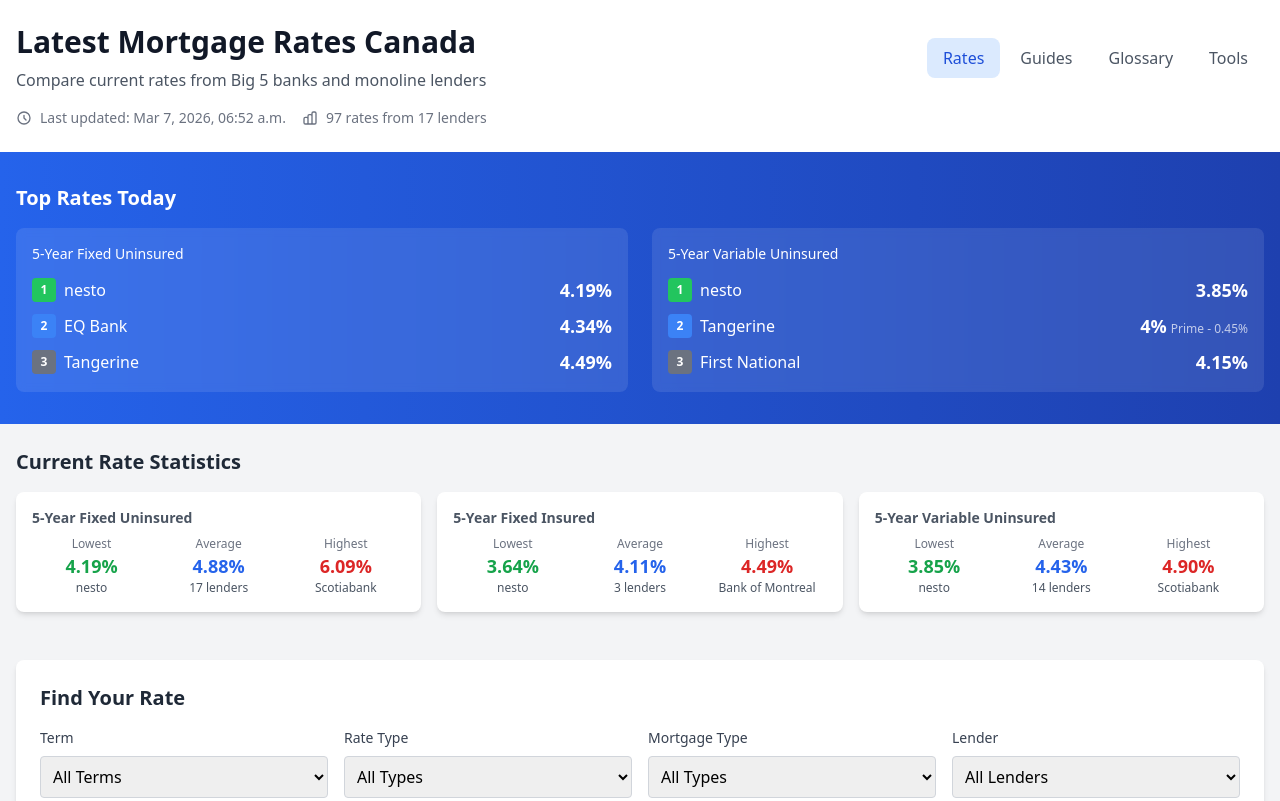
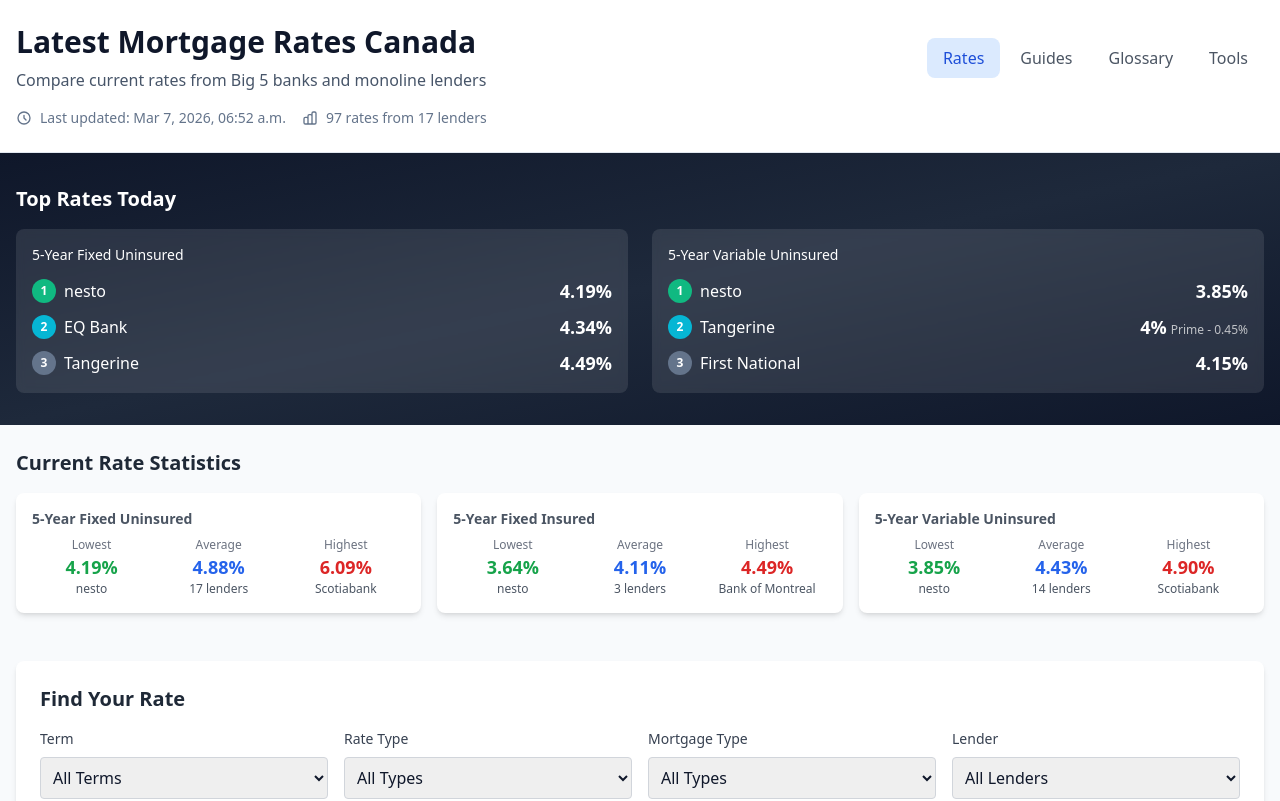
Before and after one commit to drewbotcarrothers/latestmortgagerates, a Next.js app: page / in a window 1280 px wide. Shown: the top 801 px of the page. Built offline with nearby package versions, Linux system fonts and the light colour scheme.

Commit message:
Update color scheme to professional Navy/Teal/Amber palette

```diff
--- a/app/globals.css
+++ b/app/globals.css
@@ -3,7 +3,24 @@
 @tailwind utilities;
 
 :root {
-  --foreground-rgb: 0, 0, 0;
+  /* Professional Financial Color Scheme */
+  --primary: #0f172a;           /* Deep Navy - Trust, authority */
+  --primary-light: #1e293b;     /* Lighter Navy */
+  --primary-dark: #020617;      /* Darkest Navy */
+  --accent: #0891b2;            /* Teal/Cyan - Growth, progress */
+  --accent-light: #22d3ee;      /* Light Teal */
+  --success: #059669;           /* Deep Emerald - Financial growth */
+  --highlight: #d97706;           /* Amber/Gold - Premium, prosperity */
+  --background: #ffffff;        /* Pure White */
+  --surface: #f8fafc;           /* Light Gray BG */
+  --surface-alt: #f1f5f9;       /* Alternate BG */
+  --text-primary: #0f172a;      /* Dark text */
+  --text-secondary: #475569;  /* Secondary text */
+  --text-muted: #64748b;        /* Muted text */
+  --border: #e2e8f0;            /* Borders */
+  --border-strong: #cbd5e1;     /* Stronger borders */
+
+  --foreground-rgb: 15, 23, 42;
   --background-rgb: 255, 255, 255;
 }
 
@@ -14,9 +31,12 @@
 body {
   color: rgb(var(--foreground-rgb));
   background: rgb(var(--background-rgb));
+  font-feature-settings: "kern" 1, "liga" 1;
+  -webkit-font-smoothing: antialiased;
+  -moz-osx-font-smoothing: grayscale;
 }
 
-/* Custom Scrollbar */
+/* Professional Scrollbar */
 ::-webkit-scrollbar {
   width: 8px;
   height: 8px;
@@ -30,7 +50,7 @@
 ::-webkit-scrollbar-thumb {
   background: #94a3b8;
   border-radius: 4px;
-  transition: background 0.3s;
+  border: 2px solid #f1f5f9;
 }
 
 ::-webkit-scrollbar-thumb:hover {
@@ -44,31 +64,52 @@
 
 .dark ::-webkit-scrollbar-thumb {
   background: #475569;
+  border-color: #1e293b;
 }
 
 .dark ::-webkit-scrollbar-thumb:hover {
   background: #64748b;
 }
 
-/* Smooth focus transitions */
+/* Professional focus states */
 *:focus-visible {
-  outline: 2px solid #3b82f6;
+  outline: 2px solid #0891b2;
   outline-offset: 2px;
   transition: outline-offset 0.2s ease;
 }
 
-/* Better card shadows */
+/* Elegant card shadows */
 .card-shadow {
-  box-shadow: 0 1px 3px 0 rgb(0 0 0 / 0.1), 0 1px 2px -1px rgb(0 0 0 / 0.1);
-  transition: box-shadow 0.3s ease, transform 0.2s ease;
+  box-shadow:
+    0 1px 2px 0 rgb(0 0 0 / 0.05),
+    0 1px 1px -1px rgb(0 0 0 / 0.05);
+  transition: all 0.3s cubic-bezier(0.4, 0, 0.2, 1);
 }
 
 .card-shadow:hover {
-  box-shadow: 0 10px 15px -3px rgb(0 0 0 / 0.1), 0 4px 6px -4px rgb(0 0 0 / 0.1);
+  box-shadow:
+    0 10px 15px -3px rgb(0 0 0 / 0.08),
+    0 4px 6px -4px rgb(0 0 0 / 0.05);
   transform: translateY(-2px);
 }
 
-/* Animated gradient background */
+/* Premium card */
+.card-premium {
+  box-shadow:
+    0 2px 4px 0 rgb(0 0 0 / 0.05),
+    0 1px 2px 0 rgb(0 0 0 / 0.05),
+    0 0 0 1px rgb(0 0 0 / 0.03);
+  border: 1px solid rgba(226, 232, 240, 0.8);
+}
+
+.card-premium:hover {
+  box-shadow:
+    0 20px 25px -5px rgb(0 0 0 / 0.1),
+    0 8px 10px -6px rgb(0 0 0 / 0.05);
+  border-color: rgba(8, 145, 178, 0.2);
+}
+
+/* Animated gradient background - subtle navy */
 @keyframes gradient-shift {
   0%, 100% {
     background-position: 0% 50%;
@@ -141,14 +182,16 @@
 input[type="text"]:focus,
 select:focus {
   transform: translateY(-1px);
+  border-color: #0891b2;
+  box-shadow: 0 0 0 3px rgba(8, 145, 178, 0.1);
 }
 
-/* Range slider styling */
+/* Range slider styling - professional teal */
 input[type="range"] {
   -webkit-appearance: none;
   appearance: none;
-  height: 8px;
-  border-radius: 4px;
+  height: 6px;
+  border-radius: 3px;
   background: #e2e8f0;
   outline: none;
   transition: background 0.2s;
@@ -157,25 +200,25 @@
 input[type="range"]::-webkit-slider-thumb {
   -webkit-appearance: none;
   appearance: none;
-  width: 20px;
-  height: 20px;
+  width: 18px;
+  height: 18px;
   border-radius: 50%;
-  background: #3b82f6;
+  background: #0891b2;
   cursor: pointer;
-  box-shadow: 0 2px 4px rgba(0,0,0,0.2);
+  box-shadow: 0 2px 4px rgba(0,0,0,0.15);
   transition: transform 0.2s, box-shadow 0.2s;
 }
 
 input[type="range"]::-webkit-slider-thumb:hover {
-  transform: scale(1.1);
-  box-shadow: 0 4px 8px rgba(0,0,0,0.3);
+  transform: scale(1.15);
+  box-shadow: 0 4px 8px rgba(0,0,0,0.2);
 }
 
 dark input[type="range"] {
   background: #334155;
 }
 
-/* Loading shimmer effect */
+/* Loading shimmer effect - professional */
 @keyframes shimmer {
   0% {
     background-position: -200% 0;
@@ -186,20 +229,74 @@
 }
 
 .animate-shimmer {
-  background: linear-gradient(90deg, #f0f0f0 25%, #e0e0e0 50%, #f0f0f0 75%);
+  background: linear-gradient(90deg, #f1f5f9 25%, #e2e8f0 50%, #f1f5f9 75%);
   background-size: 200% 100%;
   animation: shimmer 1.5s infinite;
 }
 
-/* Glass morphism effect */
+/* Premium glass effect */
 .glass {
-  background: rgba(255, 255, 255, 0.7);
-  backdrop-filter: blur(10px);
-  -webkit-backdrop-filter: blur(10px);
-  border: 1px solid rgba(255, 255, 255, 0.3);
+  background: rgba(255, 255, 255, 0.9);
+  backdrop-filter: blur(12px);
+  -webkit-backdrop-filter: blur(12px);
+  border: 1px solid rgba(255, 255, 255, 0.5);
 }
 
 .dark .glass {
-  background: rgba(15, 23, 42, 0.7);
+  background: rgba(15, 23, 42, 0.85);
   border: 1px solid rgba(255, 255, 255, 0.1);
 }
+
+/* Hero gradient - professional navy with subtle teal */
+.hero-gradient {
+  background: linear-gradient(135deg, #0f172a 0%, #1e293b 50%, #0f172a 100%);
+}
+
+.hero-gradient-accent {
+  background: linear-gradient(135deg, #0f172a 0%, #164e63 50%, #0f172a 100%);
+}
+
+/* Rank badges */
+.rank-first { background: linear-gradient(135deg, #059669 0%, #047857 100%); }
+.rank-second { background: linear-gradient(135deg, #0891b2 0%, #0e7490 100%); }
+.rank-third { background: linear-gradient(135deg, #475569 0%, #334155 100%); }
+
+/* Button styles */
+.btn-primary {
+  background: linear-gradient(135deg, #0891b2 0%, #0e7490 100%);
+  box-shadow: 0 2px 4px rgba(8, 145, 178, 0.25);
+  transition: all 0.2s ease;
+}
+
+.btn-primary:hover {
+  background: linear-gradient(135deg, #06b6d4 0%, #0891b2 100%);
+  box-shadow: 0 4px 12px rgba(8, 145, 178, 0.35);
+  transform: translateY(-1px);
+}
+
+.btn-primary:active {
+  transform: translateY(0);
+  box-shadow: 0 1px 2px rgba(8, 145, 178, 0.25);
+}
+
+/* CTA buttons */
+.btn-cta {
+  background: linear-gradient(135deg, #d97706 0%, #b45309 100%);
+  box-shadow: 0 2px 4px rgba(217, 119, 6, 0.25);
+  transition: all 0.2s ease;
+}
+
+.btn-cta:hover {
+  background: linear-gradient(135deg, #f59e0b 0%, #d97706 100%);
+  box-shadow: 0 4px 12px rgba(217, 119, 6, 0.35);
+  transform: translateY(-1px);
+}
+
+/* Section backgrounds */
+.bg-gradient-subtle {
+  background: linear-gradient(180deg, #f8fafc 0%, #ffffff 100%);
+}
+
+.bg-gradient-premium {
+  background: linear-gradient(180deg, #f1f5f9 0%, #f8fafc 50%, #ffffff 100%);
+}
--- a/app/page.tsx
+++ b/app/page.tsx
@@ -113,25 +113,25 @@
   const lastUpdatedDate = metadata?.last_updated || new Date().toISOString();
 
   return (
-    <main className="min-h-screen bg-gray-100 dark:bg-gray-900">
+    <main className="min-h-screen bg-slate-50 dark:bg-slate-900">
       {/* JSON-LD Structured Data */}
       <StructuredData rates={ratesData as Rate[]} lastUpdated={lastUpdatedDate} />
 
       {/* Header */}
-      <header className="bg-white dark:bg-gray-800 shadow-sm">
+      <header className="bg-white dark:bg-slate-800 shadow-sm border-b border-slate-200 dark:border-slate-700">
         <div className="max-w-7xl mx-auto px-4 py-6">
           <div className="flex items-center justify-between">
             <div>
-              <h1 className="text-3xl font-bold text-gray-900 dark:text-white">
+              <h1 className="text-3xl font-bold text-slate-900 dark:text-white">
                 Latest Mortgage Rates Canada
               </h1>
-              <p className="text-gray-600 dark:text-gray-300 mt-2">
+              <p className="text-slate-600 dark:text-slate-300 mt-2">
                 Compare current rates from Big 5 banks and monoline lenders
               </p>
             </div>
             <Navigation currentPage="rates" />
           </div>
-          <div className="mt-4 flex flex-wrap items-center gap-4 text-sm text-gray-500 dark:text-gray-400">
+          <div className="mt-4 flex flex-wrap items-center gap-4 text-sm text-slate-500 dark:text-slate-400">
             <div className="flex items-center gap-2">
               <svg className="w-4 h-4" fill="none" stroke="currentColor" viewBox="0 0 24 24">
                 <path strokeLinecap="round" strokeLinejoin="round" strokeWidth={2} d="M12 8v4l3 3m6-3a9 9 0 11-18 0 9 9 0 0118 0z" />
@@ -149,7 +149,7 @@
       </header>
 
       {/* Hero Section - Top Rates */}
-      <div className="bg-gradient-to-r from-blue-600 to-blue-800 dark:from-blue-800 dark:to-blue-950 text-white">
+      <div className="bg-gradient-to-br from-slate-900 via-slate-800 to-slate-900 text-white">
         <div className="max-w-7xl mx-auto px-4 py-8">
           <h2 className="text-xl font-semibold mb-4">Top Rates Today</h2>
           <div className="grid grid-cols-1 md:grid-cols-2 gap-6">
@@ -159,8 +159,8 @@
                 {topRates.fixed5yr.map((rate, i) => (
                   <div key={i} className="flex items-center justify-between">
                     <Link href={`/lenders/${rate.lender_slug}`} className="flex items-center gap-2 hover:opacity-80 transition">
-                      <div className={`w-6 h-6 rounded text-xs font-bold flex items-center justify-center ${
-                        i === 0 ? 'bg-green-500' : i === 1 ? 'bg-blue-500' : 'bg-gray-500'
+                      <div className={`w-6 h-6 rounded-full text-xs font-bold flex items-center justify-center ${
+                        i === 0 ? 'bg-emerald-500' : i === 1 ? 'bg-cyan-500' : 'bg-slate-500'
                       }`}>
                         {i + 1}
                       </div>
@@ -181,8 +181,8 @@
                 {topRates.variable5yr.map((rate, i) => (
                   <div key={i} className="flex items-center justify-between">
                     <Link href={`/lenders/${rate.lender_slug}`} className="flex items-center gap-2 hover:opacity-80 transition">
-                      <div className={`w-6 h-6 rounded text-xs font-bold flex items-center justify-center ${
-                        i === 0 ? 'bg-green-500' : i === 1 ? 'bg-blue-500' : 'bg-gray-500'
+                      <div className={`w-6 h-6 rounded-full text-xs font-bold flex items-center justify-center ${
+                        i === 0 ? 'bg-emerald-500' : i === 1 ? 'bg-cyan-500' : 'bg-slate-500'
                       }`}>
                         {i + 1}
                       </div>
@@ -234,7 +234,7 @@
           <a
             href="/api/rates"
             download="mortgage-rates.csv"
-            className="inline-flex items-center px-4 py-2 bg-blue-600 text-white rounded-lg font-medium hover:bg-blue-700 transition"
+            className="inline-flex items-center px-5 py-2.5 bg-teal-600 text-white rounded-lg font-medium hover:bg-teal-700 transition shadow-sm hover:shadow-md"
           >
             <svg className="w-5 h-5 mr-2" fill="none" stroke="currentColor" viewBox="0 0 24 24">
               <path strokeLinecap="round" strokeLinejoin="round" strokeWidth={2} d="M4 16v1a3 3 0 003 3h10a3 3 0 003-3v-1m-4-4l-4 4m0 0l-4-4m4 4V4" />
```
